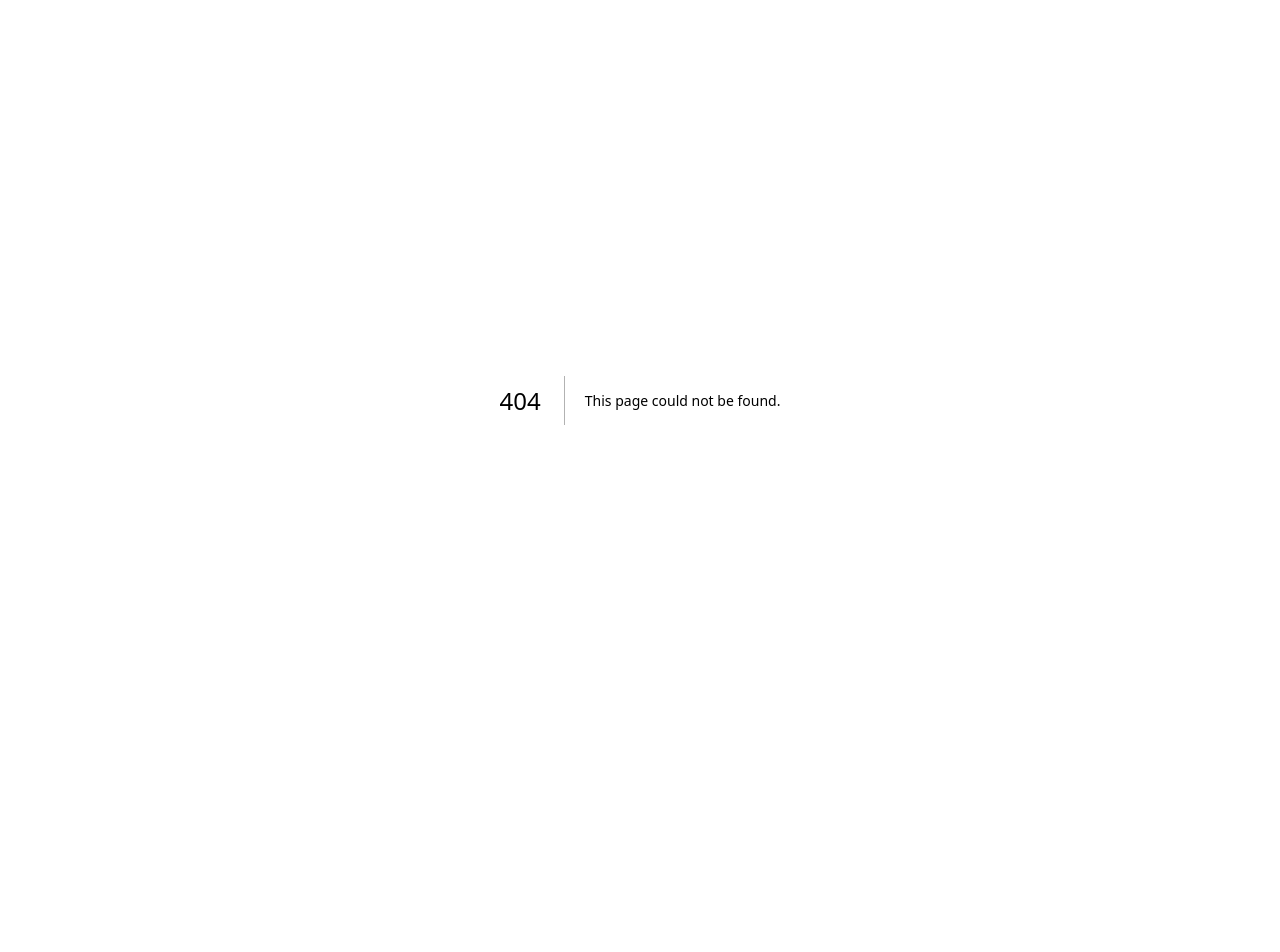
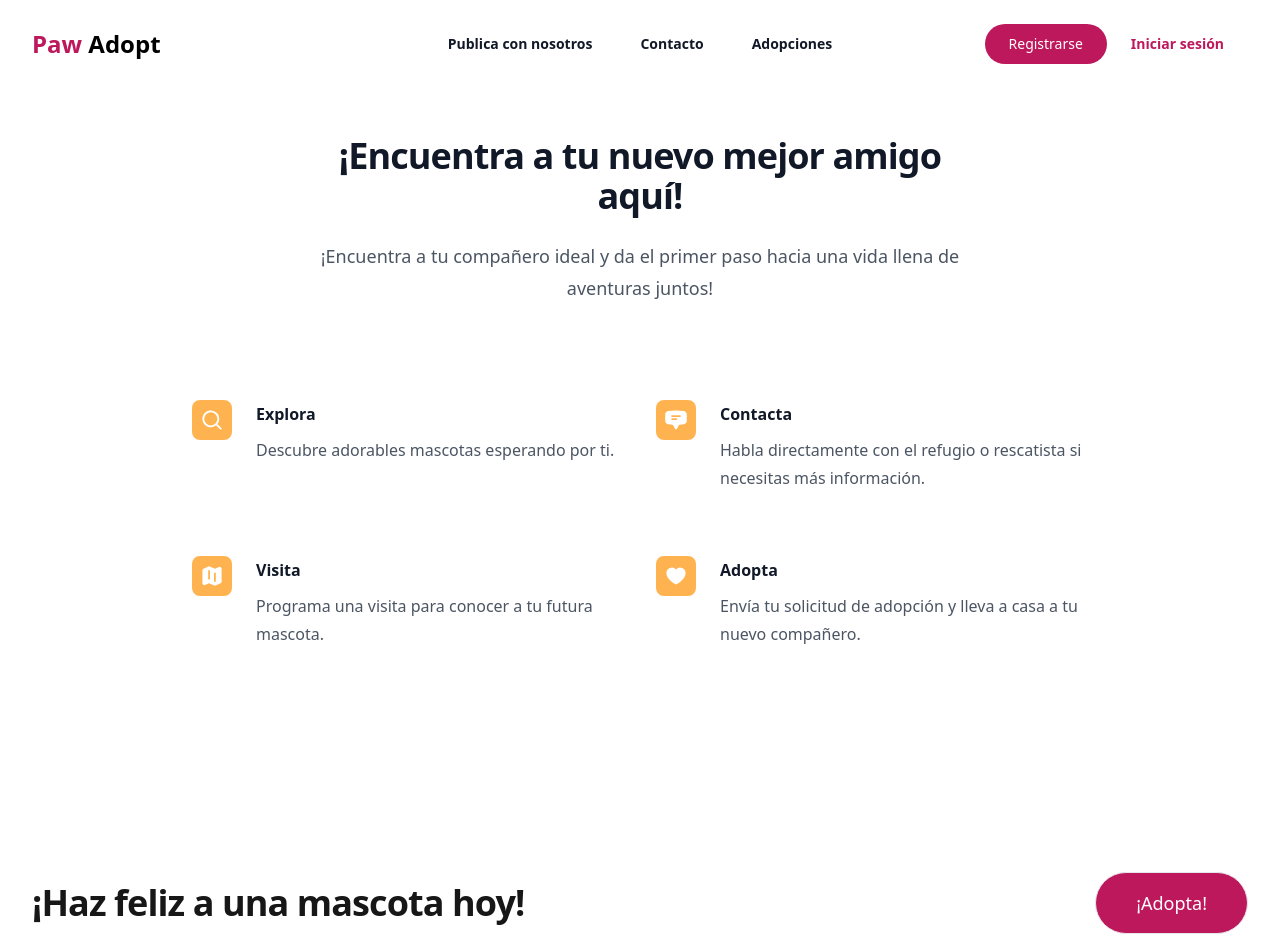
Before and after one commit to Paw-adopt/frontend, a Next.js app: page /adopciones in a window 1280 px wide. Before the commit this address had no page. Shown: the top 952 px of the page. Before the commit the page ends 800 px from the top, so only its background shows below. Built offline with nearby package versions, Linux system fonts and the light colour scheme.

Commit message:
created new page: information for new customers and cta

```diff
--- /dev/null
+++ b/src/app/adopciones/page.tsx
@@ -0,0 +1,79 @@
+"use client";
+
+import Footer from "@/components/footer";
+import NavBar from "@/components/navBar";
+import { MagnifyingGlassIcon, ChatBubbleBottomCenterTextIcon, MapIcon, HeartIcon } from "@heroicons/react/20/solid";
+
+const features = [
+    {
+      name: 'Explora',
+      description:
+        'Descubre adorables mascotas esperando por ti.',
+      icon: MagnifyingGlassIcon,
+    },
+    {
+      name: 'Contacta',
+      description:
+        'Habla directamente con el refugio o rescatista si necesitas más información.',
+      icon: ChatBubbleBottomCenterTextIcon,
+    },
+    {
+      name: 'Visita',
+      description:
+        'Programa una visita para conocer a tu futura mascota.',
+      icon: MapIcon,
+    },
+    {
+      name: 'Adopta',
+      description:
+        'Envía tu solicitud de adopción y lleva a casa a tu nuevo compañero.',
+      icon: HeartIcon,
+    },
+  ]
+
+export default function Adoptions(){
+    return (
+        <main className="bg-white">
+            <NavBar/>
+            <section className="py-24 sm:py-32">
+                <div className="mx-auto max-w-7xl px-6 lg:px-8">
+                    <header className="mx-auto max-w-2xl lg:text-center">
+                        <h1 className="mt-2 text-3xl font-bold tracking-tight text-gray-900 sm:text-4xl">
+                            ¡Encuentra a tu nuevo mejor amigo aquí!
+                        </h1>
+                        <p className="mt-6 text-lg leading-8 text-gray-600">
+                        ¡Encuentra a tu compañero ideal y da el primer paso hacia una vida llena de aventuras juntos!
+                        </p>
+                    </header>
+                <div className="mx-auto mt-16 max-w-2xl sm:mt-20 lg:mt-24 lg:max-w-4xl">
+                    <dl className="grid max-w-xl grid-cols-1 gap-x-8 gap-y-10 lg:max-w-none lg:grid-cols-2 lg:gap-y-16">
+                        {features.map((feature) => (
+                        <div key={feature.name} className="relative pl-16">
+                            <dt className="text-base font-semibold leading-7 text-gray-900">
+                            <div className="absolute left-0 top-0 flex h-10 w-10 items-center justify-center rounded-lg bg-[#FFB350]">
+                                <feature.icon className="h-6 w-6 text-white" aria-hidden="true" />
+                            </div>
+                            {feature.name}
+                            </dt>
+                            <dd className="mt-2 text-base leading-7 text-gray-600">{feature.description}</dd>
+                        </div>
+                        ))}
+                    </dl>
+                </div>
+            </div>
+            </section>
+            <section className="max-w-4xl mx-auto py-16 px-4 sm:px-6 sm:py-24 lg:max-w-7xl lg:px-8 lg:flex lg:items-center lg:justify-between">
+                <h2 className="text-4xl font-extrabold tracking-tight text-neutral-900 sm:text-4xl">
+                    <span className="block">¡Haz feliz a una mascota hoy!</span>
+                </h2>
+                <button className="space-y-4 sm:space-y-0 sm:flex sm:space-x-5">
+                    <a href="#"
+                        className="w-full flex items-center justify-center px-6 py-2.5 border text-base font-medium rounded-full text-white bg-pink-700 hover:bg-pink-800 md:py-4 md:text-lg md:px-10">
+                        ¡Adopta!
+                    </a>
+                </button>
+            </section>
+            <Footer/>
+        </main>
+    )
+}
```
